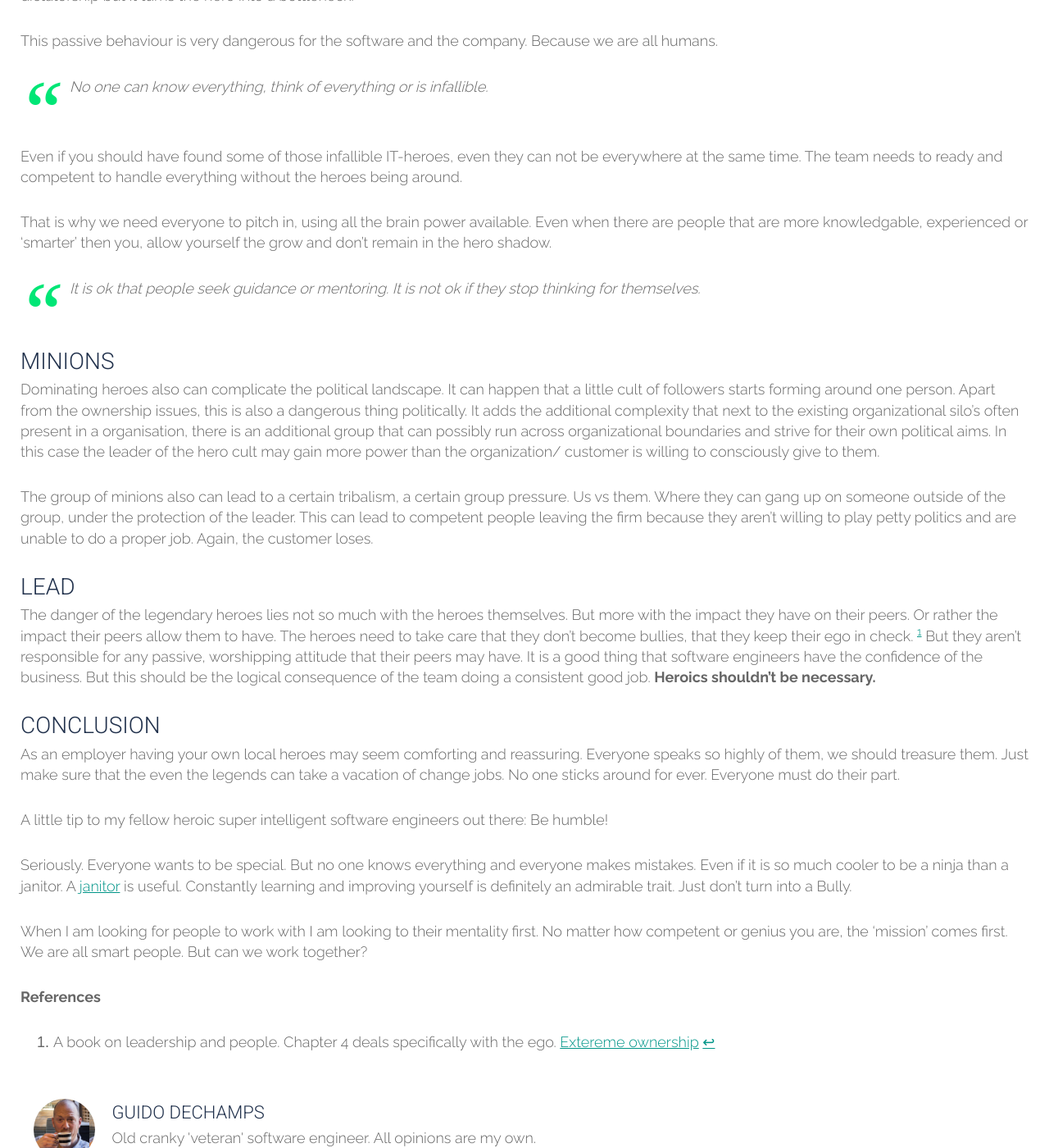
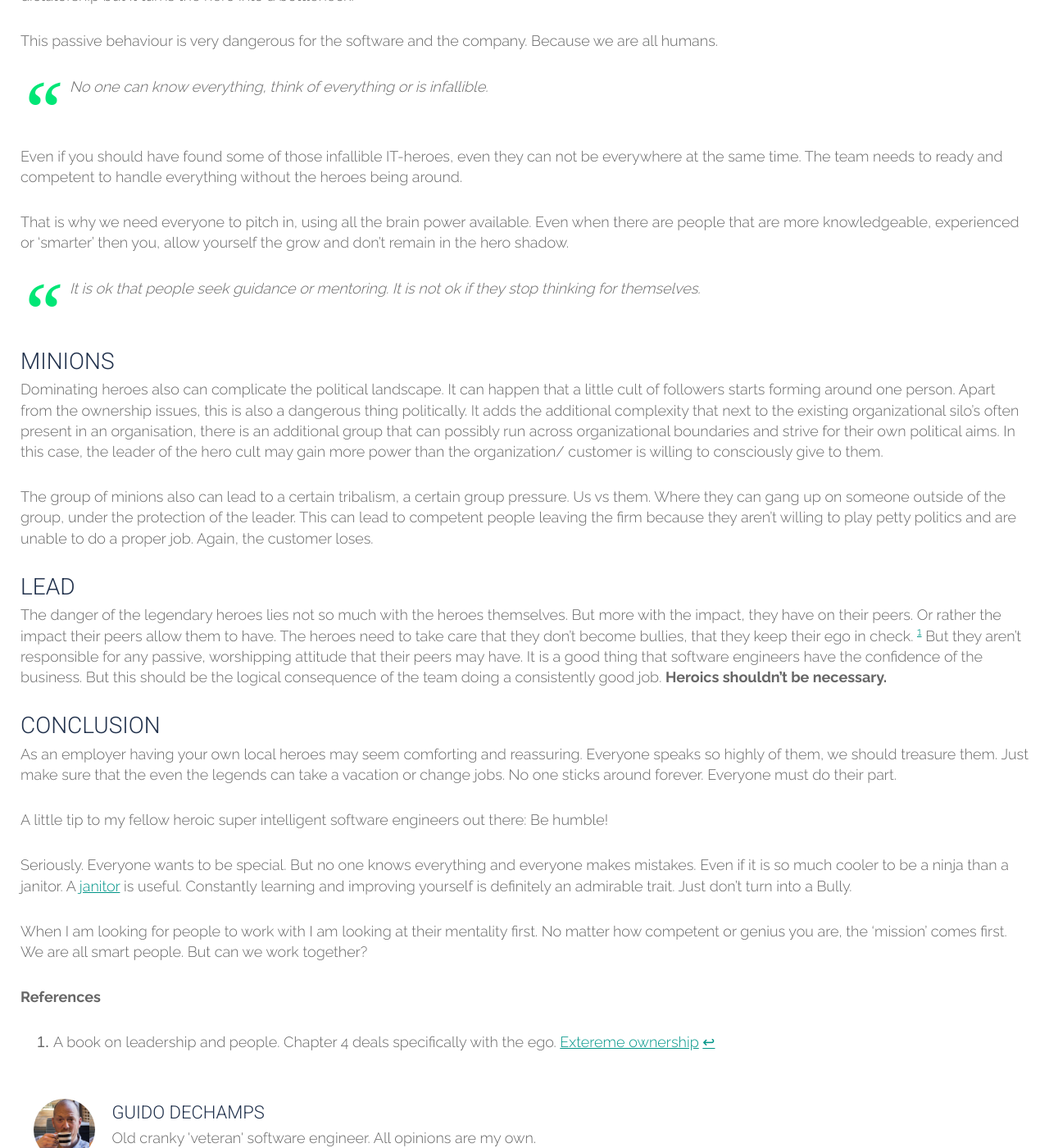
Before and after one commit to tripledio/tripledio.github.io, a Jekyll site: the page built from _posts/2018-06-26-LocalHero.md, in a window 1280 px wide and 1400 px high, scrolled down 2550 px. Shown: the whole window at 82% size. Built offline with Jekyll 4.4.1, drawn with Linux system fonts in a browser that asks for light colours; some of the changed text lies outside the part shown.

Commit message:
applied grammarly

```diff
--- a/_posts/2018-06-26-LocalHero.md
+++ b/_posts/2018-06-26-LocalHero.md
@@ -33,23 +33,23 @@
 > 7. Realize life isn't black & white
 > 8. Fear bias & arrogance
 
-If one really feels the need to, there are better ways of demonstrating ones intelligence then always wanting to be right. Which is pretty self evident, we all kow this in our day to day life. But at the workplace this is apparently more easy forgotten.
+If one really feels the need to, there are better ways of demonstrating one's intelligence then always wanting to be right. Which is pretty self-evident, we all know this in our day to day life. But at the workplace, this is apparently more easily forgotten.
 
-A little mental check that I do is keeping track if I ever heard someone admitting that they where wrong or saw them change their minds by someones else argument. When someone can never admit a mistake I try to avoid getting into an argument with them altogether. Personally I start placing little value on their opinion or 'arguments'. Because they aren't being honest.
+A little mental check that I do is keeping track if I ever heard someone admit that they were wrong or saw them change their minds by someones else argument. When someone can never admit a mistake I try to avoid getting into an argument with them altogether. Personally, I start placing little value on their opinion or 'arguments'. Because they aren't being honest.
 
 > They are not trying to help, they are trying to win...
 
-Of course it is normal that people argue and defend their points of view. To a certain point. We all have this to some degree. But if someone is truly incapable of decoupling their ego from their solution then it is impossible to have a meaningful conversation. Because their ego does not permit them to admit that they are not omniscient. So there is really no point in debating them. You are just waisting time and money.
+Of course, it is normal that people argue and defend their points of view. To a certain point. We all have this to some degree. But if someone is truly incapable of decoupling their ego from their solution then it is impossible to have a meaningful conversation. Because their ego does not permit them to admit that they are not omniscient. So there is really no point in debating them. You are just wasting time and money.
 
 Unfortunately depending on their hero status in a group, getting involved with them may be unavoidable. If the legendary hero has a loyal following, then that can produce even an organizational risk and you'll need to deal with their minions as well.
 
 ### Heroes cripple growth
 
-Even when someone is capable of keeping their ego in check, being 'worshipped' is still not a good thing. Even if perhaps somewhere deep down we all would like it. At the one hand worship runs the risk of stifling the heroes own growth because they are not being properly challenged. The heroes can get lazily in their thinking, get to used to 'being right'. The ego gets inflated, loosing touch with reality. And no matter how good they are, they become less valuable...
+Even when someone is capable of keeping their ego in check, being 'worshipped' is still not a good thing. Even if perhaps somewhere deep down we all would like it. At the one hand worship runs the risk of stifling the heroes own growth because they are not being properly challenged. The heroes can get lazily in their thinking, get too used to 'being right'. The ego gets inflated, losing touch with reality. And no matter how good they are, they become less valuable...
 
 ### No ownership
 
-For the team heroes aren't without risk as well. The danger is that the team gets lazy, that they stifle their own growth. Because after a while the hero is no longer questioned. Just follow the leader of the pack, be safe, take it easy.
+For the team, heroes aren't without risk as well. The danger is that the team gets lazy, that they stifle their own growth. Because after a while the hero is no longer questioned. Just follow the leader of the pack, be safe, take it easy.
 
 When there are heroes around, people often don't take ownership themselves. They feel secure in the presence of heroes. Or intimidated. They run the risk of becoming complacent, just following along, not challenging the leader but also not challenging themselves. No responsibility needs to be taken. People run the risk of not living up to their own full potential. This way, heroes often block the team members from using the full potential. Which is not only a waste but also dangerous.
 
@@ -61,29 +61,29 @@
 
 Even if you should have found some of those infallible IT-heroes, even they can not be everywhere at the same time. The team needs to ready and competent to handle everything without the heroes being around.
 
-That is why we need everyone to pitch in, using all the brain power available. Even when there are people that are more knowledgable, experienced or 'smarter' then you, allow yourself the grow and don't remain in the hero shadow.
+That is why we need everyone to pitch in, using all the brain power available. Even when there are people that are more knowledgeable, experienced or 'smarter' then you, allow yourself the grow and don't remain in the hero shadow.
 
 >It is ok that people seek guidance or mentoring. It is not ok if they stop thinking for themselves.
 
 ### Minions  <a name="minions"/>
 
-Dominating heroes also can complicate the political landscape. It can happen that a little cult of followers starts forming around one person. Apart from the ownership issues, this is also a dangerous thing politically. It adds the additional complexity that next to the existing organizational silo's often present in a organisation, there is an additional group that can possibly run across organizational boundaries and strive for their own political aims. In this case the leader of the hero cult may gain more power than the organization/ customer is willing to consciously give to them.
+Dominating heroes also can complicate the political landscape. It can happen that a little cult of followers starts forming around one person. Apart from the ownership issues, this is also a dangerous thing politically. It adds the additional complexity that next to the existing organizational silo's often present in an organisation, there is an additional group that can possibly run across organizational boundaries and strive for their own political aims. In this case, the leader of the hero cult may gain more power than the organization/ customer is willing to consciously give to them.
 
 The group of minions also can lead to a certain tribalism, a certain group pressure. Us vs them. Where they can gang up on someone outside of the group, under the protection of the leader. This can lead to competent people leaving the firm because they aren't willing to play petty politics and are unable to do a proper job. Again, the customer loses.
 
 ### Lead
 
-The danger of the legendary heroes lies not so much with the heroes themselves. But more with the impact they have on their peers. Or rather the impact their peers allow them to have. The heroes need to take care that they don't become bullies, that they keep their ego in check. [^jocko] But they aren't responsible for any passive, worshipping attitude that their peers may have. It is a good thing that software engineers have the confidence  of the business. But this should be the  logical consequence of the team doing a consistent good job. **Heroics shouldn't be necessary.**
+The danger of the legendary heroes lies not so much with the heroes themselves. But more with the impact, they have on their peers. Or rather the impact their peers allow them to have. The heroes need to take care that they don't become bullies, that they keep their ego in check. [^jocko] But they aren't responsible for any passive, worshipping attitude that their peers may have. It is a good thing that software engineers have the confidence of the business. But this should be the logical consequence of the team doing a consistently good job. **Heroics shouldn't be necessary.**
 
 ### Conclusion
 
-As an employer having your own local heroes may seem comforting and reassuring. Everyone speaks so highly of them, we should treasure them. Just make sure that the even the legends can take a vacation of change jobs. No one sticks around for ever. Everyone must do their part.
+As an employer having your own local heroes may seem comforting and reassuring. Everyone speaks so highly of them, we should treasure them. Just make sure that the even the legends can take a vacation or change jobs. No one sticks around forever. Everyone must do their part.
 
 A little tip to my fellow heroic super intelligent software engineers out there: Be humble!
 
 Seriously. Everyone wants to be special. But no one knows everything and everyone makes mistakes. Even if it is so much cooler to be a ninja than a janitor. A [janitor](https://twitter.com/sarah_edo/status/991421712989208576) is useful. Constantly learning and improving yourself is definitely an admirable trait. Just don't turn into a Bully.
 
-When I am looking for people to work with I am looking to their mentality first. No matter how competent or genius you are, the 'mission' comes first. We are all smart people. But can we work together?
+When I am looking for people to work with I am looking at their mentality first. No matter how competent or genius you are, the 'mission' comes first. We are all smart people. But can we work together?
 
 **References**
 
```
Also changed, not shown: other parts of _posts/2018-06-26-LocalHero.md (+4 -4 lines).
